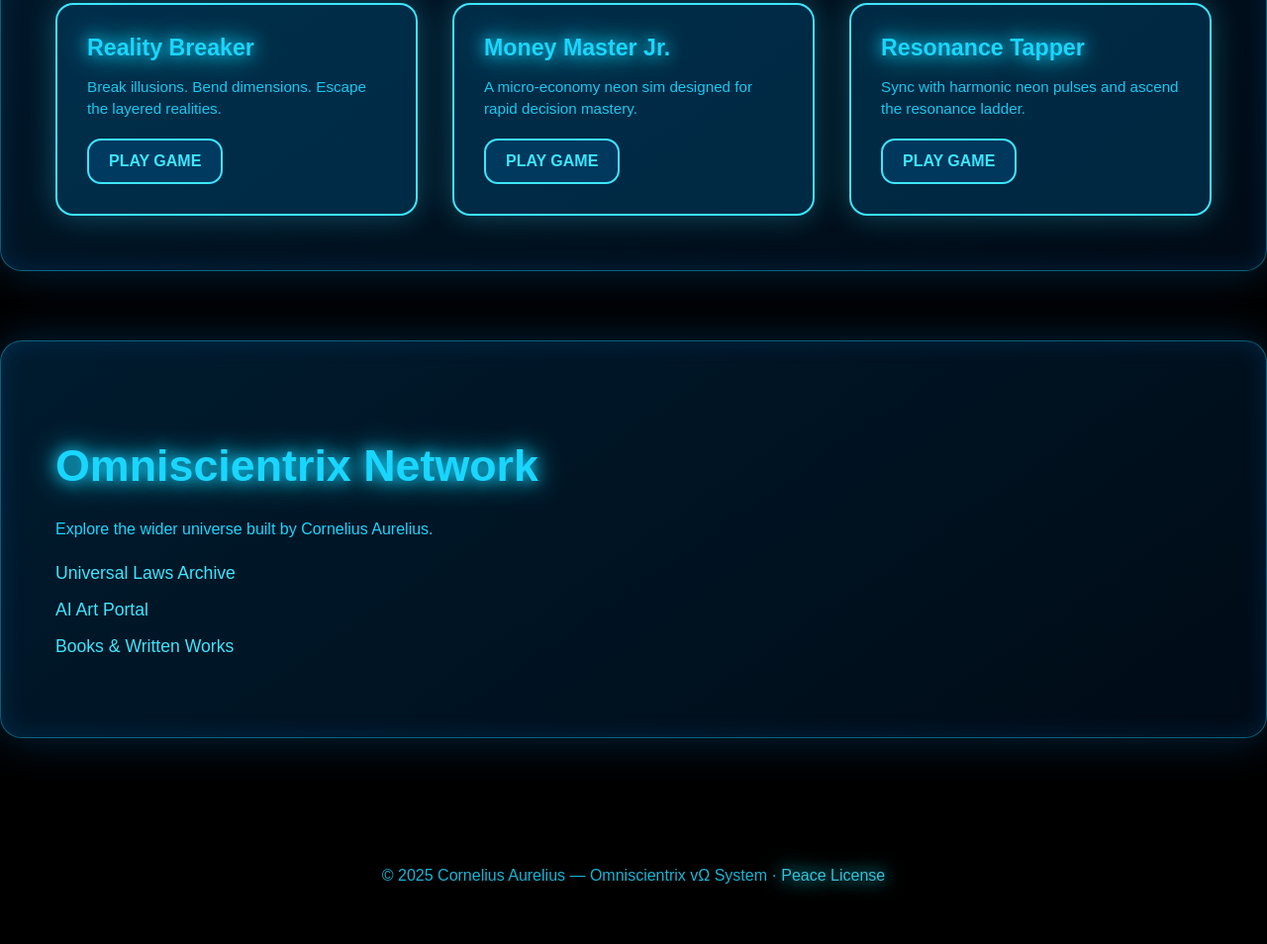
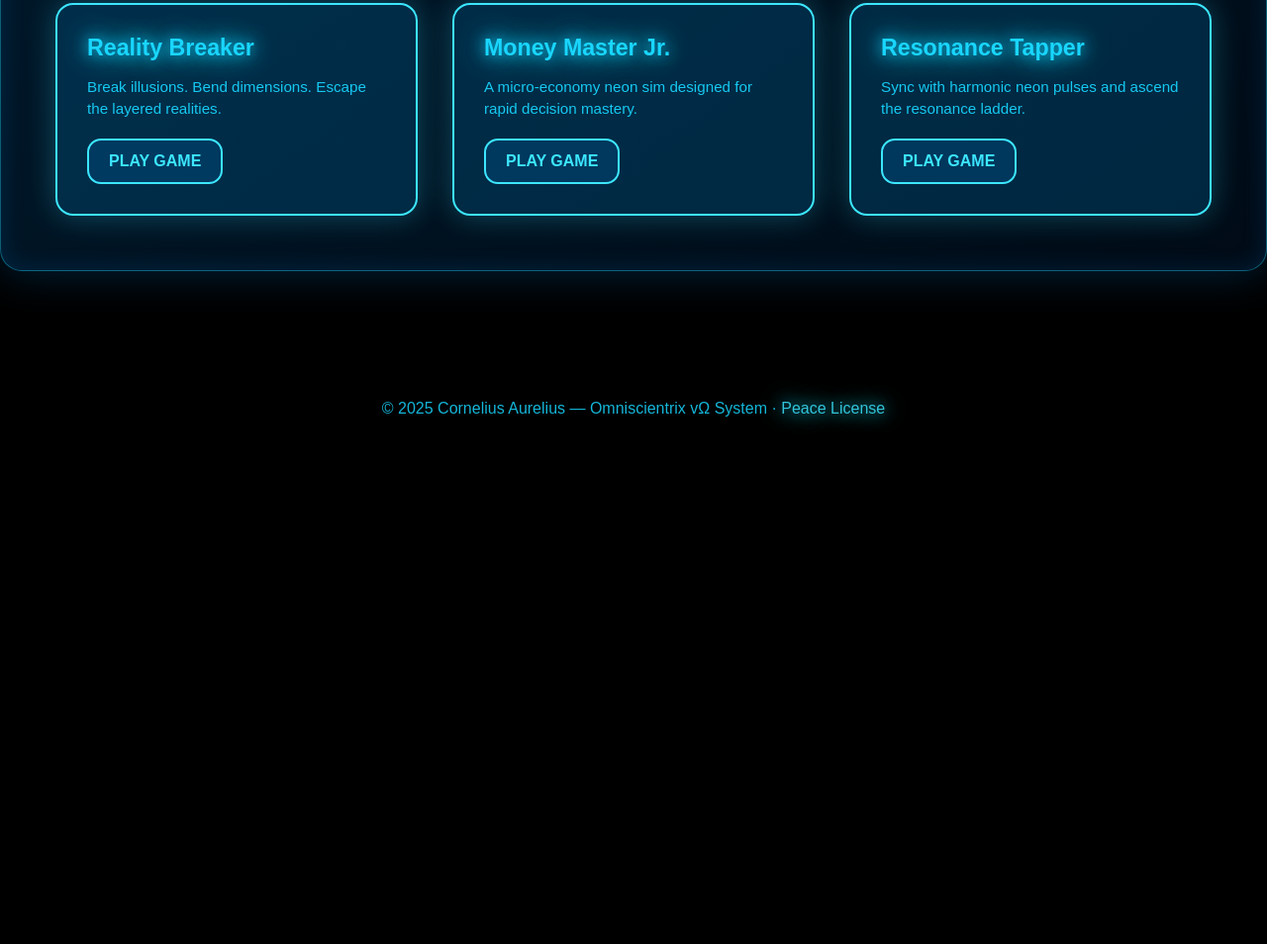
Before and after one commit to Cornelius-Aurelius/Omniscientrix-Arcade-, a plain HTML site: page index.html in a window 1280 px wide. Shown: the part 1009-1963 px from the top of the page at 99% size. After the commit the page ends 1491 px from the top, so only its background shows below. Drawn offline with Linux system fonts and the light colour scheme; animation ran at ten frames a second.

Commit message:
Update index.html

```diff
--- a/index.html
+++ b/index.html
@@ -199,12 +199,7 @@ body::after{
 
 <body>
 
-<!-- NAVIGATION BAR (LEGENDARY) -->
-<div class="navbar visible">
-  <a href="#games">Games</a>
-  <a href="https://cornelius-aurelius.github.io">Home</a>
-  <a href="#footer">Network</a>
-</div>
+
 
 <canvas id="bg1"></canvas>
 <canvas id="bg2"></canvas>
@@ -234,16 +229,7 @@ body::after{
 
   </div></div>
 
-<!-- NETWORK HUB -->
-<div class="section visible" id="network">
-  <h3>Omniscientrix Network</h3>
-  <p>Explore the wider universe built by Cornelius Aurelius.</p>
-  <ul style="list-style:none;padding:0;font-size:1.1rem;line-height:2.1;">
-    <li><a href="https://cornelius-aurelius.github.io/Omniscientrix-Laws/" style="color:var(--ultra);text-decoration:none;">Universal Laws Archive</a></li>
-    <li><a href="https://cornelius-aurelius.github.io/AI-ART/" style="color:var(--ultra);text-decoration:none;">AI Art Portal</a></li>
-    <li><a href="https://cornelius-aurelius.github.io/BOOKS--/" style="color:var(--ultra);text-decoration:none;">Books & Written Works</a></li>
-  </ul>
-</div>
+
 <footer id="footer">
   © 2025 Cornelius Aurelius — Omniscientrix vΩ System ·
   <a href="https://zenodo.org/records/17362534">Peace License</a>
```
